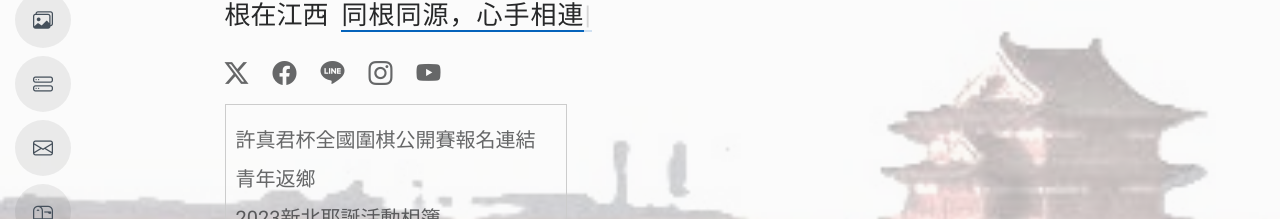
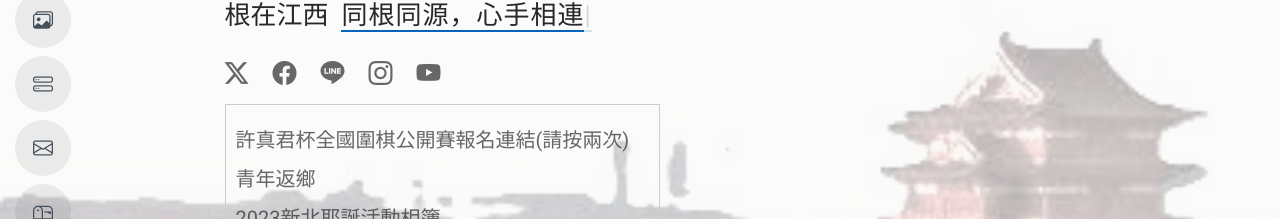
Before and after one commit to db5488/db5488.github.io, a plain HTML site: page index.html in a window 1280 px wide. Shown: the part 302-521 px from the top of the page. Drawn offline with Linux system fonts and the light colour scheme; animation ran at ten frames a second.

Commit message:
Update index.html
Signed-off-by: db5488 <laurence@ms5.url.com.tw>

```diff
--- a/index.html
+++ b/index.html
@@ -80,8 +80,8 @@
               <a style="font-size: 1.5rem;" href="#"><i class="bi bi-instagram"></i></a>
               <a style="font-size: 1.5rem;"  href="https://www.youtube.com/@%E5%8F%B0%E5%8C%97%E5%B8%82%E6%B1%9F%E8%A5%BF%E5%90%8C%E9%84%89%E6%9C%83"><i class="bi bi-youtube"></i></a><br>
 		<div style="margin-top:15px; border: 1px solid #ccc; padding: 10px; display: inline-block;">
-		    <a style="margin-top:15px" Target="_blank" href="https://reurl.cc/vQK06l"
-			  >許真君杯全國圍棋公開賽報名連結</a><br/>
+		    <a style="margin-top:15px" Target="_blank" href="https://tpego.hyplaygo.com/TPEGo/Active/ResultDetail?pmACMID=035e20a2-9a84-44c6-bf15-c9d99c5567a1"
+			  >許真君杯全國圍棋公開賽報名連結(請按兩次)</a><br/>
 			  <a style="margin-top:15px" Target="_blank" href="https://docs.google.com/forms/d/e/1FAIpQLSeZt8yjrVEtcl8l-Rp4zWi2OkCdmV5cAXCqT_W_mU-GEFGdAg/viewform?usp=header"
 			  >青年返鄉</a><br/>
 			  <a style="margin-top:15px" Target="_blank" href="https://photos.app.goo.gl/3BVDjyaHGRuRRAti8"
```
